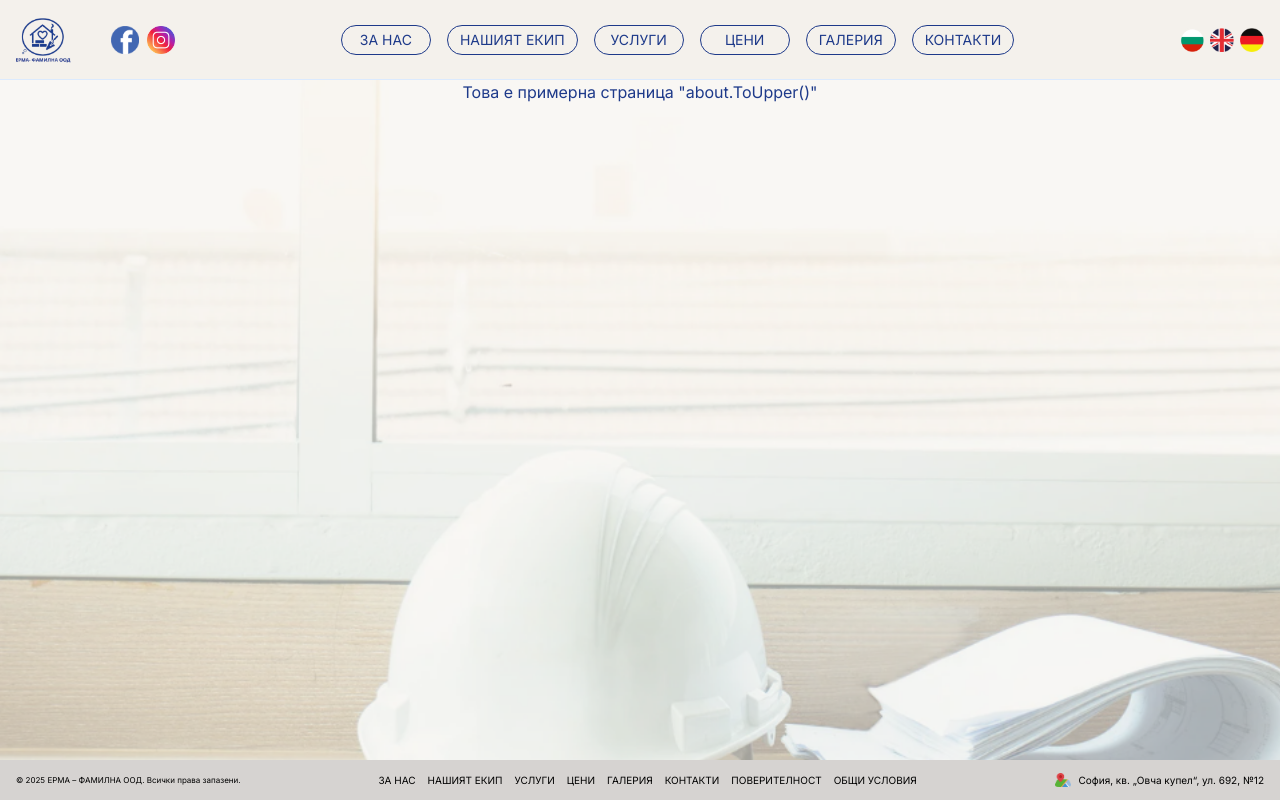
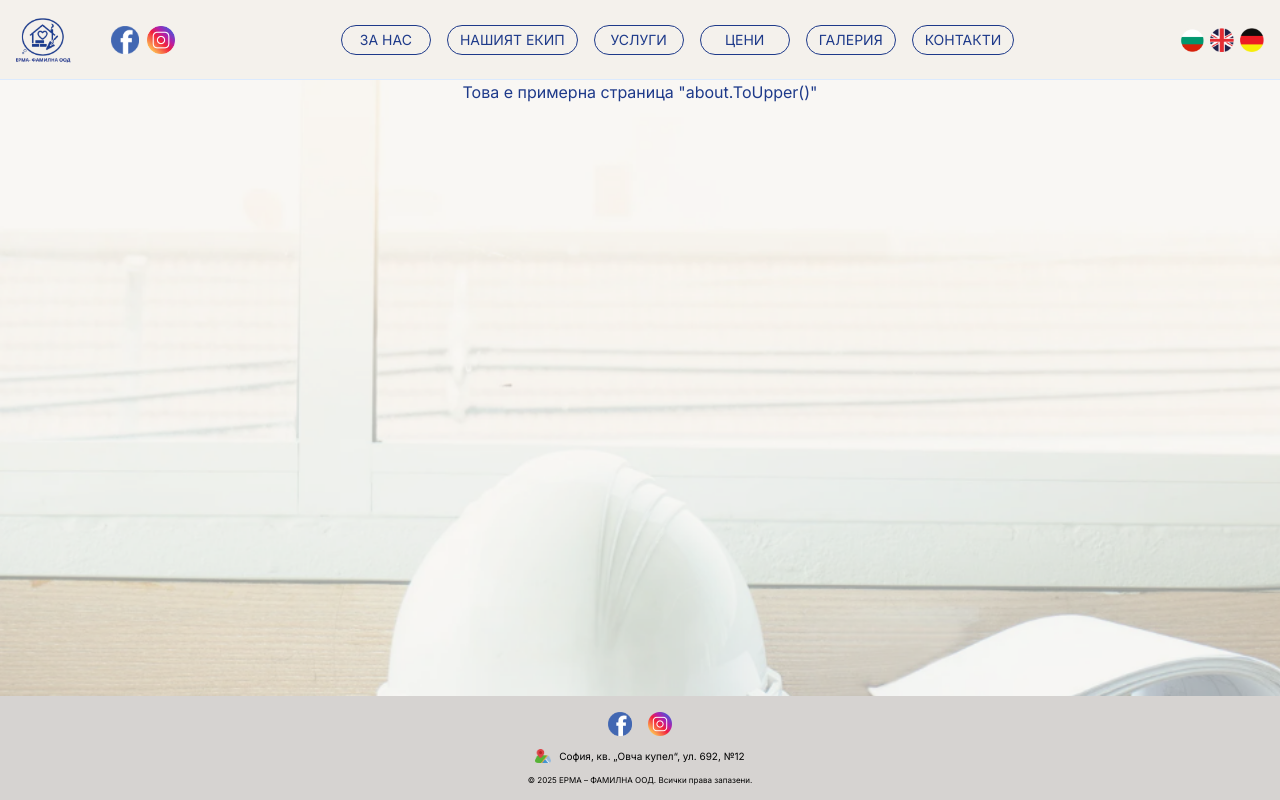
Before and after one commit to Mygidal/ermafamily-site, a Next.js app: page /about in a window 1280 px wide. Built offline with nearby package versions, Linux system fonts and the light colour scheme.

Commit message:
Добавен shine ефект върху логото

```diff
--- a/src/components/Footer.tsx
+++ b/src/components/Footer.tsx
@@ -6,40 +6,19 @@ import Link from 'next/link';
 export default function Footer() {
   return (
     <>
-      {/* === Десктоп футър (НЕПИПАН) === */}
-      <footer className="hidden md:flex relative bg-stone-300 text-black  font-normal font-sans w-full h-10 items-center justify-between px-4 py-2 text-[10px]">
-        {/* === Лява част: права === */}
-        <div className="text-[8px] leading-none">
-          © {new Date().getFullYear()} ЕРМА – ФАМИЛНА ООД. Всички права запазени.
+      {/* === МОБИЛЕН + ТАБЛЕТ ФУТЪР === */}
+      <footer className="flex 2xl:hidden flex-col items-center gap-3 bg-stone-300 text-black text-xs font-normal font-sans w-full px-4 py-4 text-center">
+
+        {/* Социални икони */}
+        <div className="flex gap-4">
+          <a href="https://facebook.com" aria-label="Facebook" target="_blank" rel="noopener noreferrer">
+            <Image src="/icon-facebook.png" alt="Facebook" width={24} height={24} className="w-6 h-6" />
+          </a>
+          <a href="https://instagram.com" aria-label="Instagram" target="_blank" rel="noopener noreferrer">
+            <Image src="/icon-instagram.png" alt="Instagram" width={24} height={24} className="w-6 h-6" />
+          </a>
         </div>
 
-        {/* === Център: навигация === */}
-        <div className="flex flex-wrap gap-3">
-          <Link href="#about">ЗА НАС</Link>
-          <Link href="#team">НАШИЯТ ЕКИП</Link>
-          <Link href="#services">УСЛУГИ</Link>
-          <Link href="#prices">ЦЕНИ</Link>
-          <Link href="#gallery">ГАЛЕРИЯ</Link>
-          <Link href="#contact">КОНТАКТИ</Link>
-          <Link href="#privacy">ПОВЕРИТЕЛНОСТ</Link>
-          <Link href="#terms">ОБЩИ УСЛОВИЯ</Link>
-        </div>
-
-        {/* === Дясна част: адрес + икона === */}
-        <div className="flex items-center gap-2 whitespace-nowrap">
-          <Image
-            src="/icon-location.png"
-            alt="Локация"
-            width={16}
-            height={16}
-            className="w-[16px] h-[16px] object-contain"
-          />
-          <span>София, кв. „Овча купел“, ул. 692, №12</span>
-        </div>
-      </footer>
-
-      {/* === Мобилен футър (само при md:hidden) === */}
-      <footer className="flex md:hidden flex-col items-center gap-2 bg-stone-300 text-black text-xs font-normal font-sans w-full px-4 py-4 text-center">
         {/* Адрес */}
         <div className="flex items-center gap-2 text-[10px]">
           <Image
@@ -57,6 +36,38 @@ export default function Footer() {
           © {new Date().getFullYear()} ЕРМА – ФАМИЛНА ООД. Всички права запазени.
         </div>
       </footer>
+
+      {/* === ДЕСКТОП ФУТЪР === */}
+      <footer className="hidden 2xl:flex relative bg-stone-300 text-black font-normal font-sans w-full h-10 items-center justify-between px-4 py-2 text-[10px]">
+        {/* Лява част: права */}
+        <div className="text-[8px] leading-none">
+          © {new Date().getFullYear()} ЕРМА – ФАМИЛНА ООД. Всички права запазени.
+        </div>
+
+        {/* Център: навигация */}
+        <div className="flex flex-wrap gap-3">
+          <Link href="#about">ЗА НАС</Link>
+          <Link href="#team">НАШИЯТ ЕКИП</Link>
+          <Link href="#services">УСЛУГИ</Link>
+          <Link href="#prices">ЦЕНИ</Link>
+          <Link href="#gallery">ГАЛЕРИЯ</Link>
+          <Link href="#contact">КОНТАКТИ</Link>
+          <Link href="#privacy">ПОВЕРИТЕЛНОСТ</Link>
+          <Link href="#terms">ОБЩИ УСЛОВИЯ</Link>
+        </div>
+
+        {/* Дясна част: адрес */}
+        <div className="flex items-center gap-2 whitespace-nowrap">
+          <Image
+            src="/icon-location.png"
+            alt="Локация"
+            width={16}
+            height={16}
+            className="w-[16px] h-[16px] object-contain"
+          />
+          <span>София, кв. „Овча купел“, ул. 692, №12</span>
+        </div>
+      </footer>
     </>
   );
 }
--- a/src/components/Header.tsx
+++ b/src/components/Header.tsx
@@ -1,10 +1,17 @@
 'use client';
-
 import { useState, useEffect, useRef } from 'react';
 import Image from 'next/image';
 import Link from 'next/link';
 
-const navLinks = ['ЗА НАС', 'НАШИЯТ ЕКИП', 'УСЛУГИ', 'ЦЕНИ', 'ГАЛЕРИЯ', 'КОНТАКТИ'];
+const navLinks = [
+  { label: 'ЗА НАС', path: '/about' },
+  { label: 'НАШИЯТ ЕКИП', path: '/team' },
+  { label: 'УСЛУГИ', path: '/services' },
+  { label: 'ЦЕНИ', path: '/pricing' },
+  { label: 'ГАЛЕРИЯ', path: '/gallery' },
+  { label: 'КОНТАКТИ', path: '/contact' },
+];
+
 const languages = [
   { code: 'bg', label: 'BG' },
   { code: 'en', label: 'EN' },
@@ -35,23 +42,19 @@ export default function Header() {
 
       {/* === МОБИЛЕН + ТАБЛЕТ ХЕДЪР === */}
       <div className="w-full flex items-center justify-between h-full px-4 lg:hidden">
-        {/* ЛЯВО: емблема */}
         <img
           src="/badge-1994-cleaned.svg"
           alt="1994"
           className="h-[38px] w-auto object-contain translate-y-[-2px] mr-[8px]"
         />
 
-        {/* ЦЕНТЪР: Лого + надпис */}
         <img
           src="/logo-erma-header.svg"
           alt="ЕРМА"
           className="h-[45px] w-auto object-contain translate-y-[1px] ml-[20px]"
         />
 
-        {/* ДЯСНО: език и меню */}
         <div className="flex items-center gap-3">
-          {/* Език */}
           <div className="relative" ref={langRef}>
             <button onClick={() => setLangOpen(!langOpen)} aria-label="Език">
               <Image src="/flag-bg.png" alt="BG" width={24} height={24} />
@@ -64,7 +67,6 @@ export default function Header() {
             )}
           </div>
 
-          {/* Меню */}
           <div className="relative" ref={menuRef}>
             <button onClick={() => setMenuOpen(!menuOpen)} aria-label="Меню">
               <svg className="w-7 h-7 text-blue-900" fill="none" stroke="currentColor" viewBox="0 0 24 24">
@@ -74,14 +76,16 @@ export default function Header() {
             {menuOpen && (
               <div className="absolute top-[50px] right-0 w-[90vw] bg-white border border-blue-100 shadow-md z-[999] px-4 py-4 rounded-xl">
                 <ul className="flex flex-col gap-3">
-                  {navLinks.map((label) => (
-                    <li key={label}>
+                  {navLinks.map(({ label, path }) => (
+                    <li key={path}>
                       <Link
-                        href="#"
+  href={path}
+  onClick={() => setMenuOpen(false)}
   className="block border border-blue-900 px-4 py-2 rounded-full text-center text-sm font-medium"
 >
   {label}
 </Link>
+
                     </li>
                   ))}
                 </ul>
@@ -93,7 +97,6 @@ export default function Header() {
 
       {/* === ДЕСКТОП ХЕДЪР === */}
       <div className="hidden lg:flex w-full max-w-[1280px] mx-auto items-center justify-between px-4 h-full">
-        {/* ЛОГО + СОЦИАЛНИ */}
         <div className="flex items-center gap-4">
           <Link href="/" aria-label="Начало">
             <Image
@@ -106,23 +109,32 @@ export default function Header() {
             />
           </Link>
 
-          {/* Социални бутони */}
           <div className="flex gap-2 ml-6">
-            <button aria-label="Facebook">
+  <Link
+    href="https://www.facebook.com/profile.php?id=61564031771496"
+    target="_blank"
+    rel="noopener noreferrer"
+    aria-label="Facebook"
+  >
     <Image src="/icon-facebook.png" alt="Facebook" width={28} height={28} className="w-7 h-7" />
-            </button>
-            <button aria-label="Instagram">
+  </Link>
+  <Link
+    href="https://www.instagram.com/"
+    target="_blank"
+    rel="noopener noreferrer"
+    aria-label="Instagram"
+  >
     <Image src="/icon-instagram.png" alt="Instagram" width={28} height={28} className="w-7 h-7" />
-            </button>
-          </div>
+  </Link>
 </div>
 
-        {/* НАВИГАЦИЯ */}
+        </div>
+
         <nav className="flex gap-3 md:gap-4 mx-auto">
-          {navLinks.map((label) => (
+          {navLinks.map(({ label, path }) => (
             <Link
-              key={label}
-              href="#"
+              key={path}
+              href={path}
               className="min-w-[90px] border border-blue-900 px-3 py-1 rounded-full text-center text-sm"
             >
               {label}
@@ -130,7 +142,6 @@ export default function Header() {
           ))}
         </nav>
 
-        {/* ЕЗИЦИ */}
         <div className="flex items-center gap-[6px]">
           {languages.map(({ code, label }) => (
             <button key={code} aria-label={label}>
--- a/src/components/HeroSection.tsx
+++ b/src/components/HeroSection.tsx
@@ -41,7 +41,7 @@ export default function HeroSection() {
           alt="Жена с чертежи"
           width={800}
           height={600}
-          className="rounded-xl object-cover w-full"
+          className="rounded-xl object-cover w-full mb-6"
         />
       </div>
 
```
Lines whose indentation alone changed are shown as unchanged.
